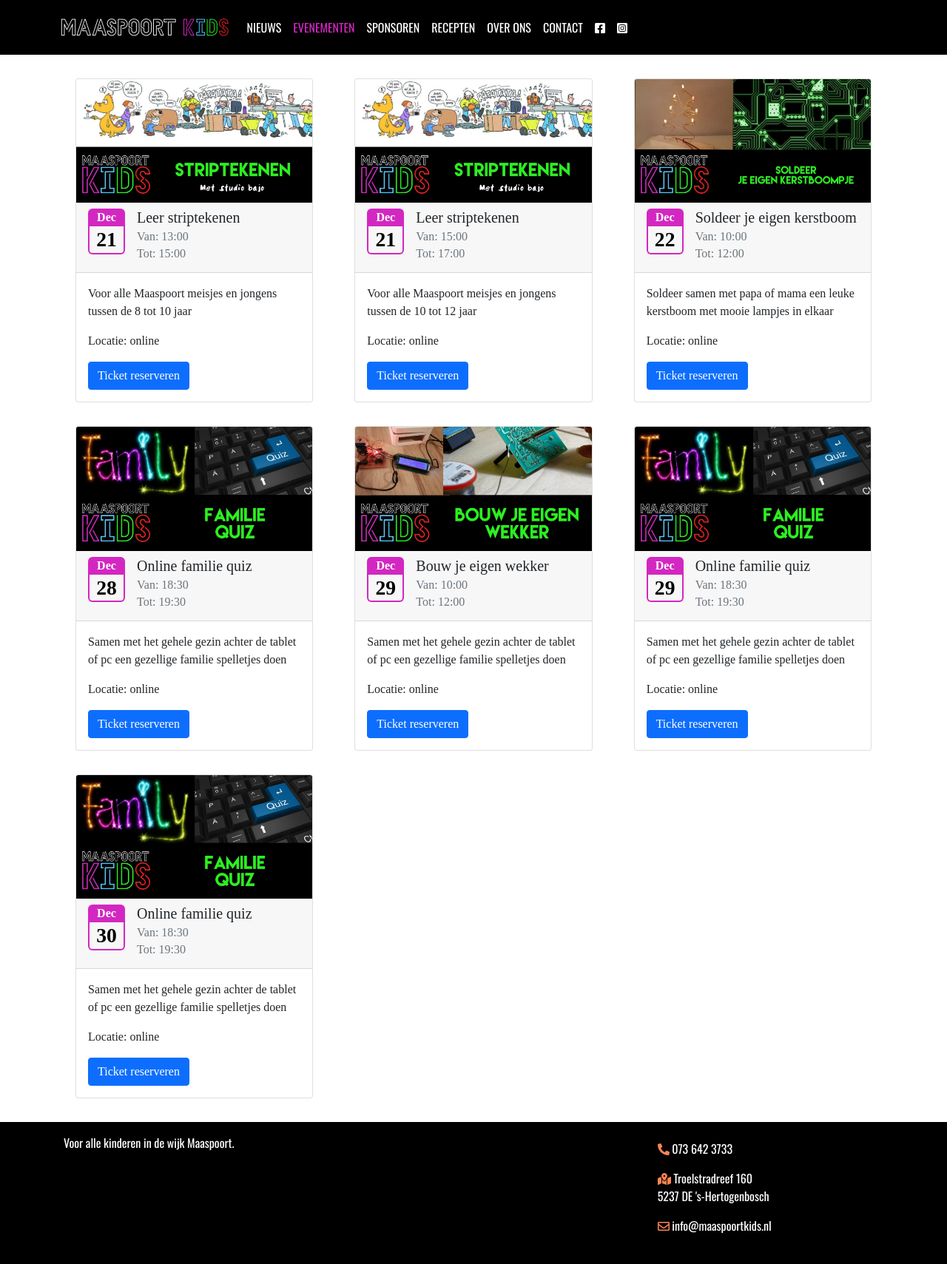
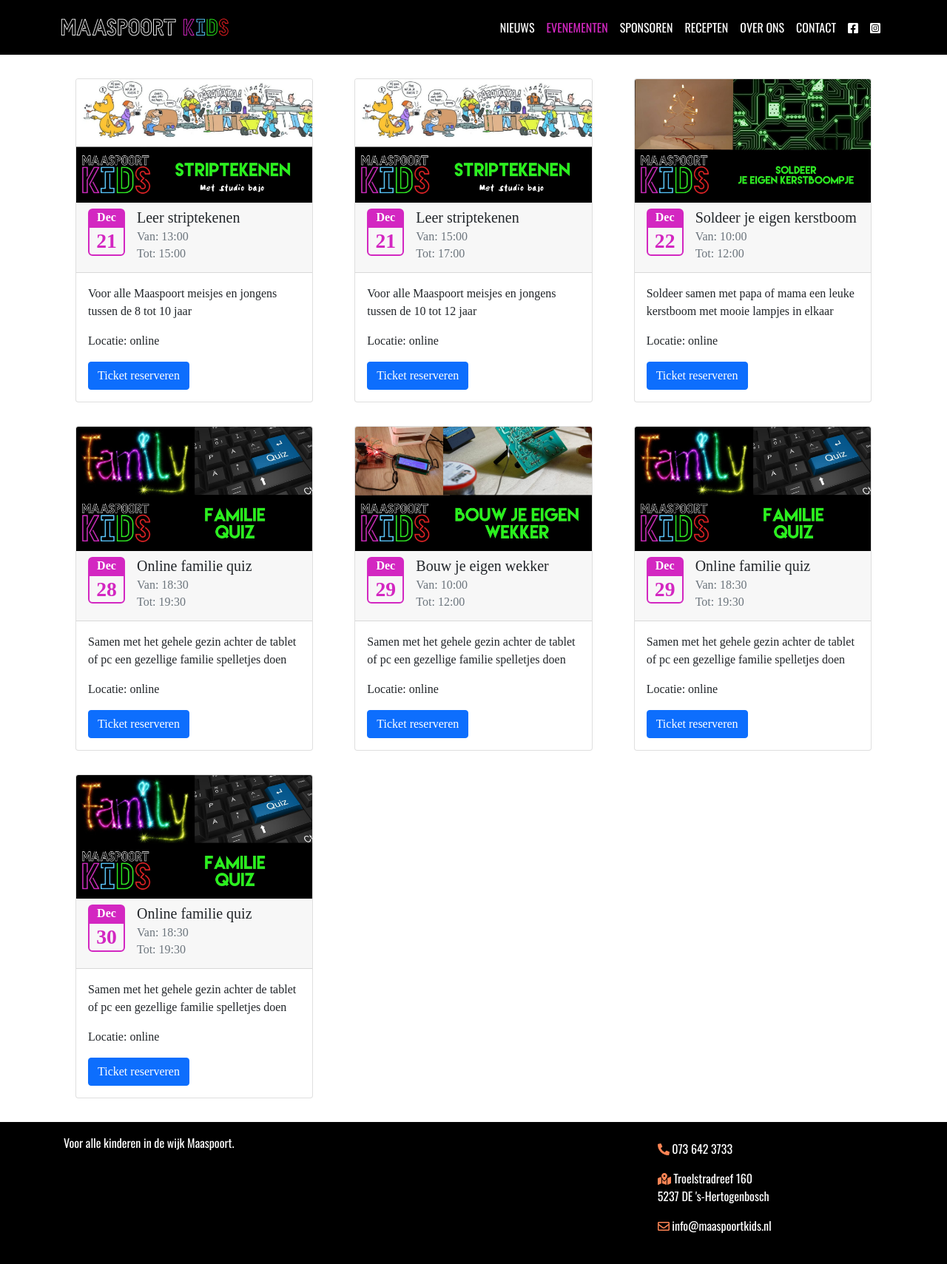
Before and after one commit to maaspoortkids/maaspoortkids.github.io, a Jekyll site: the page built from pages/evenementen.md, in a window 1280 px wide. Shown: the whole page at 74% size. Built offline with Jekyll 4.4.1, drawn with Linux system fonts in a browser that asks for light colours; some web fonts are replaced.

```diff
--- a/_includes/nav.html
+++ b/_includes/nav.html
@@ -5,8 +5,8 @@
                 aria-controls="mainMenu" aria-expanded="false" aria-label="Toggle navigation">
             <i class="fas fa-bars"></i>
         </button>
-        <div class="collapse navbar-collapse" id="mainMenu">
-            <ul class="navbar-nav ml-auto">
+        <div class="collapse navbar-collapse justify-content-end" id="mainMenu">
+            <ul class="navbar-nav">
                 {% for nav in site.data.navigation %}
                 <li class="nav-item">
                     <a aria-current="page"
--- a/_layouts/events.html
+++ b/_layouts/events.html
@@ -10,8 +10,8 @@ layout: default
             <img class="card-img-top" alt="{{event.name}}" src="{{event.thumbnail}}">
             <div class="card-header">
                 <div class="calendar">
-                    <span class="calendar-month">{{ event.start | date: '%b' }}</span>
-                    <span class="calendar-day">{{ event.start | date: '%d' }}</span>
+                    <span class="calendar-month k">{{ event.start | date: '%b' }}</span>
+                    <span class="calendar-day k">{{ event.start | date: '%d' }}</span>
                 </div>
                 <h5 class="card-title">{{ event.name }}</h5>
                 <h6 class="card-subtitle mb-2 text-muted">Van: {{ event.start | date: "%k:%M" }}</h6>
--- a/assets/css/maaspoortkids.css
+++ b/assets/css/maaspoortkids.css
@@ -16,36 +16,7 @@ body {
     font-family: 'Muli';
 }
 
-.logo {
-    display: block;
-    text-transform: uppercase;
-    font-family: neon;
-    font-size: 2rem;
-}
-
-.logo .m {
-    color: #efefef;
-}
-
-.logo .k {
-    color: #d327c1;
-}
-
-.logo .i {
-    color: #57c6fa;
-    margin-left: -0.5rem;
-}
-
-.logo .d {
-    color: #2af21d;
-    margin-left: -0.5rem;
-}
-
-.logo .s {
-    color: #ec1e21;
-    margin-left: -0.5rem;
-}
-
+/* -- [ footer ]----------------------------------------------------------------------------------------------------- */
 footer {
     display: block;
     background-color: #000;
@@ -61,45 +32,7 @@ footer li {
     list-style-type: none;
 }
 
-footer a, footer a:visited {
-    color: #a6a6a6;
-    text-decoration: none;
-}
-
-footer a:hover {
-    color: #ff8454;
-    text-decoration: none;
-}
-
-footer .logo {
-    font-size: 1.5rem;
-}
-
-footer .logo .i {
-    margin-left: -5pt;
-}
-
-footer .logo .d {
-    margin-left: -5pt;
-}
-
-footer .logo .s {
-    margin-left: -5pt;
-}
-
-footer h5 {
-    font-size: 1.5rem;
-    display: block;
-    text-transform: uppercase;
-}
-
-.flex-wrapper {
-    display: flex;
-    min-height: 100vh;
-    flex-direction: column;
-    justify-content: space-between
-}
-
+/* -- [ navbar ]----------------------------------------------------------------------------------------------------- */
 .navbar {
     text-transform: uppercase;
     font-family: 'Oswald';
@@ -124,12 +57,56 @@ footer h5 {
     color: #FFFFFF;
 }
 
-.no_a {
-    color: unset;
-    text-decoration: unset;
+/* -- [ colors ]----------------------------------------------------------------------------------------------------- */
+.m {
+    color: #efefef;
 }
 
-/* -- [ latestUpdate-bar ]------------------------------------------------------------------------------------------- */
+.k {
+    color: #d327c1;
+}
+
+.i {
+    color: #57c6fa;
+}
+
+.d {
+    color: #2af21d;
+}
+
+.s {
+    color: #ec1e21;
+}
+
+/* --[ logo ]-------------------------------------------------------------------------------------------------------- */
+.logo {
+    display: block;
+    text-transform: uppercase;
+    font-family: neon;
+    font-size: 2rem;
+}
+
+.logo .i {
+    margin-left: -0.5rem;
+}
+
+.logo .d {
+    margin-left: -0.5rem;
+}
+
+.logo .s {
+    margin-left: -0.5rem;
+}
+
+/* --[ flex-wrapper ]------------------------------------------------------------------------------------------------ */
+.flex-wrapper {
+    display: flex;
+    min-height: 100vh;
+    flex-direction: column;
+    justify-content: space-between
+}
+
+/* -- [ latestUpdate ]----------------------------------------------------------------------------------------------- */
 .latestUpdate.small-gap {
     padding-top: 20px;
     padding-bottom: 20px;
@@ -140,7 +117,7 @@ footer h5 {
     background: #f1f1f1;
 }
 
-/* -- [ calendar ]------------------------------------------------------------------------------------------------------- */
+/* -- [ calendar ]--------------------------------------------------------------------------------------------------- */
 .calendar {
     width: 3.125rem;
     line-height: 1;
@@ -158,19 +135,54 @@ footer h5 {
 }
 
 .calendar .calendar-month {
-    background-color: #d327c1;
     color: #fff;
     border-radius: .375rem .375rem 0 0;
     padding: .25rem;
     font-weight: 600;
 }
 
+.calendar-month.k {
+    background-color: #d327c1;
+}
+
+.calendar-month.i {
+    background-color: #57c6fa;
+}
+
+.calendar-month.d {
+    background-color: #2af21d;
+}
+
+.calendar-month.s {
+    background-color: #ec1e21;
+}
+
 .calendar .calendar-day {
     font-size: 1.728rem;
     padding: .25rem;
-    border: .125rem solid #d327c1;
     border-top: 0;
     border-radius: 0 0 .375rem .375rem;
-    color: #000;
     font-weight: 700;
 }
+
+.calendar-day.k {
+    border: .125rem solid #d327c1;
+}
+
+.calendar-day.i {
+    border: .125rem solid #57c6fa;
+}
+
+.calendar-day.d {
+    border: .125rem solid #2af21d;
+}
+
+.calendar-day.s {
+    border: .125rem solid #ec1e21;
+}
+
+/* --[ unset ]------------------------------------------------------------------------------------------------------- */
+.no_a {
+    color: unset;
+    text-decoration: unset;
+}
```
Also changed, not shown: _data/sponsors.yml (+18 -0 lines), _layouts/frontpage.html (+12 -3 lines), _layouts/sponsors.html (+7 -8 lines), assets/images/sponsoren/KM_Installaties.png (added), assets/images/sponsoren/bijstip.png (added), assets/images/sponsoren/desmaakvan.webp (added), assets/images/sponsoren/maaspoortnieuws.jpg (added), assets/images/sponsoren/nkmbholding.png (added), assets/images/sponsoren/omron.png (deleted), assets/images/sponsoren/praxis.jpg (added).
